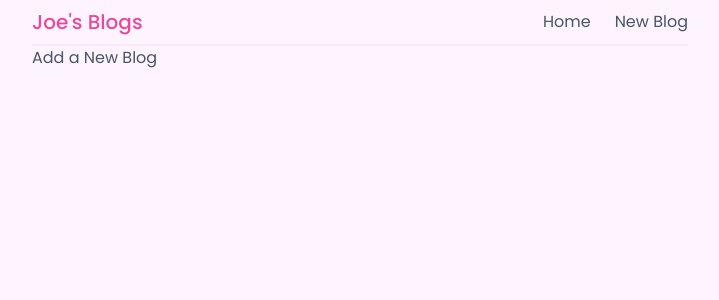
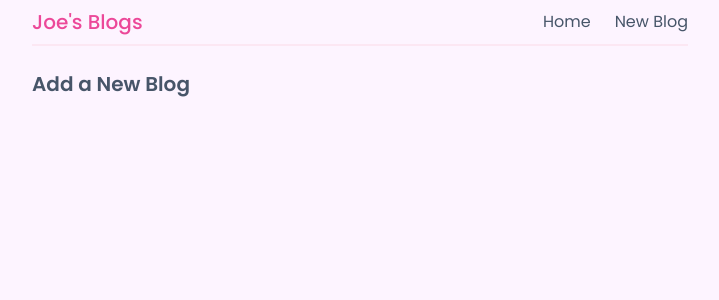
Before and after one commit to Nick-ODonoghue/react-blog, a React (Vite) app: page /create in a window 1280 px wide. Shown: the top 300 px of the page, without its empty margins (280-999 px from the left). Built offline with nearby package versions, Linux system fonts and the light colour scheme.

Commit message:
added the blog details page and dynamic routing from each blog link

```diff
--- a/src/App.jsx
+++ b/src/App.jsx
@@ -1,6 +1,7 @@
 import Navbar from "./Navbar";
 import Home from "./Home";
 import CreateBlog from "./CreateBlog";
+import BlogDetails from "./BlogDetails";
 
 // Importing everything needed for using React Router
 import { BrowserRouter as Router, Route, Switch } from "react-router-dom/cjs/react-router-dom.min";
@@ -22,6 +23,9 @@ function App() {
 					<Route path="/create">
 						<CreateBlog />
 					</Route>
+					<Route path="/blogs/:id">
+						<BlogDetails />
+					</Route>
 				</Switch>
 			</div>
 		</Router>
--- /dev/null
+++ b/src/BlogDetails.jsx
@@ -0,0 +1,13 @@
+import { useParams } from "react-router-dom";
+
+const BlogDetails = () => {
+	const { id } = useParams();
+
+	return (
+		<div className=" py-6">
+			<h2 className=" text-xl font-semibold mb-2">Blog Details {id}</h2>
+		</div>
+	);
+};
+
+export default BlogDetails;
--- a/src/BlogList.jsx
+++ b/src/BlogList.jsx
@@ -1,16 +1,16 @@
 import { useState } from "react";
+import { Link } from "react-router-dom";
 
 const BlogList = ({ blogs, title, handleDelete }) => {
 	return (
 		<>
 			<h2 className=" text-xl font-semibold mb-2">{title}</h2>
 			{blogs.map((blog) => (
-				<div
-					key={blog.id}
-					className="mb-4 px-2 py-4 rounded-md hover:shadow-md transition-all duration-200 cursor-pointer"
-				>
-					<h3 className=" text-pink-500 font-medium text-lg">{blog.title}</h3>
-					<p className=" text-sm">Written by {blog.author}</p>
+				<div key={blog.id} className="mb-4 px-2 py-4 rounded-md hover:shadow-md transition-all duration-200">
+					<Link to={`/blogs/${blog.id}`}>
+						<h3 className=" text-pink-500 font-medium text-lg">{blog.title}</h3>
+						<p className=" text-sm">Written by {blog.author}</p>
+					</Link>
 					{/* <button
 						className="border border-pink-500 py-1 px-2 mt-2 rounded-full text-xs shadow-md hover:bg-pink-500 hover:text-white hover:border-pink-500 hover:shadow-none transition-all duration-200"
 						onClick={() => handleDelete(blog.id)}
--- a/src/CreateBlog.jsx
+++ b/src/CreateBlog.jsx
@@ -1,7 +1,7 @@
 const CreateBlog = () => {
 	return (
-		<div>
-			<h2>Add a New Blog</h2>
+		<div className=" py-6">
+			<h2 className=" text-xl font-semibold mb-2">Add a New Blog</h2>
 		</div>
 	);
 };
```
